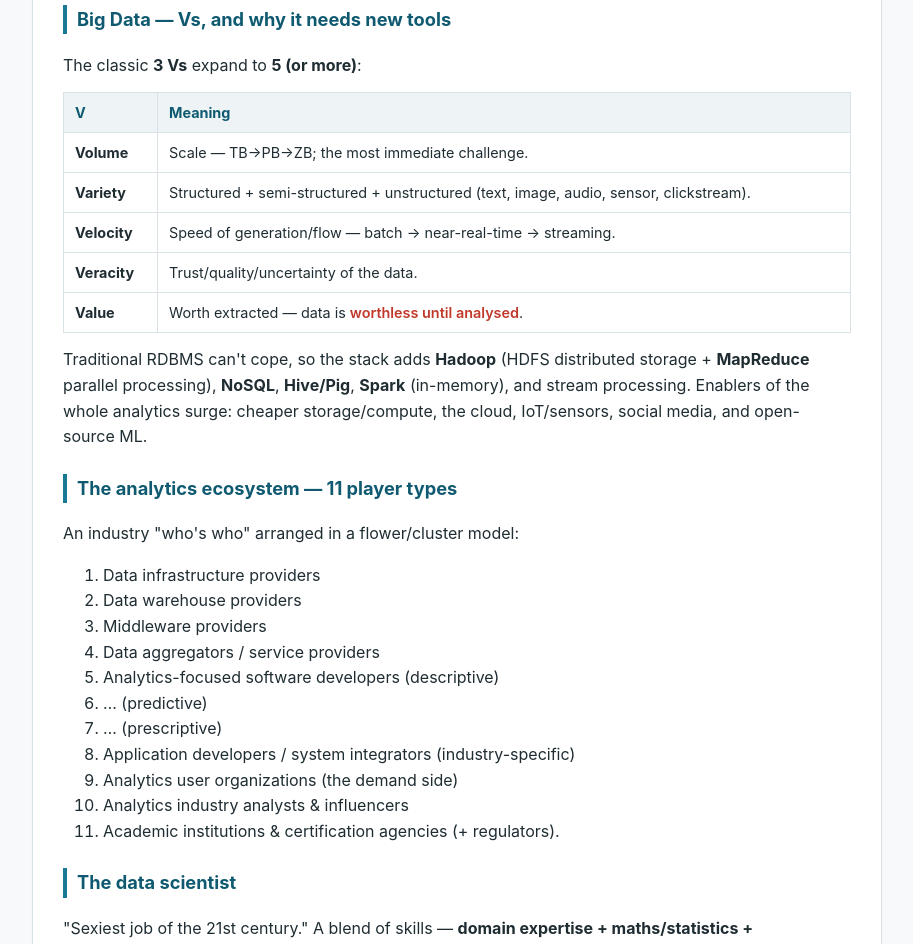
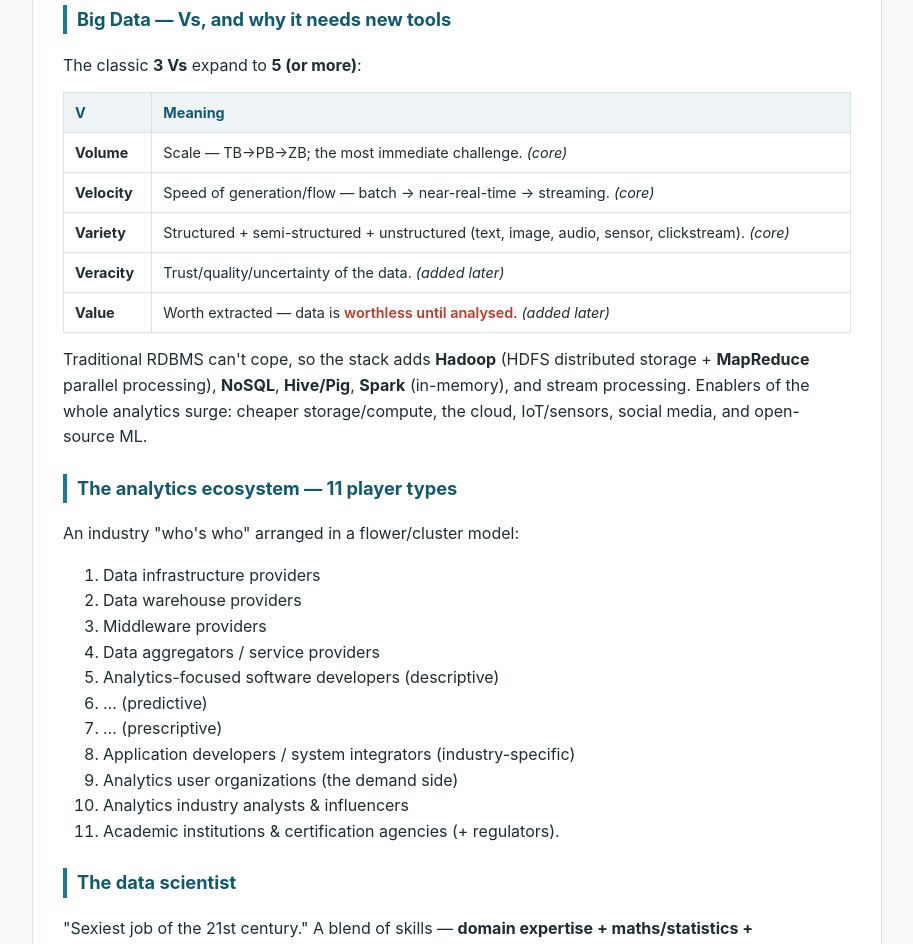
Before and after one commit to Natawat-d/BIA_Midterm, a plain HTML site: page BIA-Midterm-Study-Guide.html in a window 1280 px wide. Shown: the part 4220-5164 px from the top of the page, without its empty margins (318-1231 px from the left). Drawn offline with Linux system fonts and the light colour scheme.

Commit message:
edit 3Vs

```diff
--- a/BIA-Midterm-Study-Guide.html
+++ b/BIA-Midterm-Study-Guide.html
@@ -205,11 +205,11 @@
     <p>The classic <b>3 Vs</b> expand to <b>5 (or more)</b>:</p>
     <table>
       <tr><th>V</th><th>Meaning</th></tr>
-      <tr><td><b>Volume</b></td><td>Scale — TB→PB→ZB; the most immediate challenge.</td></tr>
-      <tr><td><b>Variety</b></td><td>Structured + semi-structured + unstructured (text, image, audio, sensor, clickstream).</td></tr>
-      <tr><td><b>Velocity</b></td><td>Speed of generation/flow — batch → near-real-time → streaming.</td></tr>
-      <tr><td><b>Veracity</b></td><td>Trust/quality/uncertainty of the data.</td></tr>
-      <tr><td><b>Value</b></td><td>Worth extracted — data is <span class="red">worthless until analysed</span>.</td></tr>
+      <tr><td><b>Volume</b></td><td>Scale — TB→PB→ZB; the most immediate challenge. <em>(core)</em></td></tr>
+      <tr><td><b>Velocity</b></td><td>Speed of generation/flow — batch → near-real-time → streaming. <em>(core)</em></td></tr>
+      <tr><td><b>Variety</b></td><td>Structured + semi-structured + unstructured (text, image, audio, sensor, clickstream). <em>(core)</em></td></tr>
+      <tr><td><b>Veracity</b></td><td>Trust/quality/uncertainty of the data. <em>(added later)</em></td></tr>
+      <tr><td><b>Value</b></td><td>Worth extracted — data is <span class="red">worthless until analysed</span>. <em>(added later)</em></td></tr>
     </table>
     <p>Traditional RDBMS can't cope, so the stack adds <b>Hadoop</b> (HDFS distributed storage + <b>MapReduce</b> parallel processing), <b>NoSQL</b>, <b>Hive/Pig</b>, <b>Spark</b> (in-memory), and stream processing. Enablers of the whole analytics surge: cheaper storage/compute, the cloud, IoT/sensors, social media, and open-source ML.</p>
 
```
Also changed, not shown: Ch1.html (+3 -4 lines).
